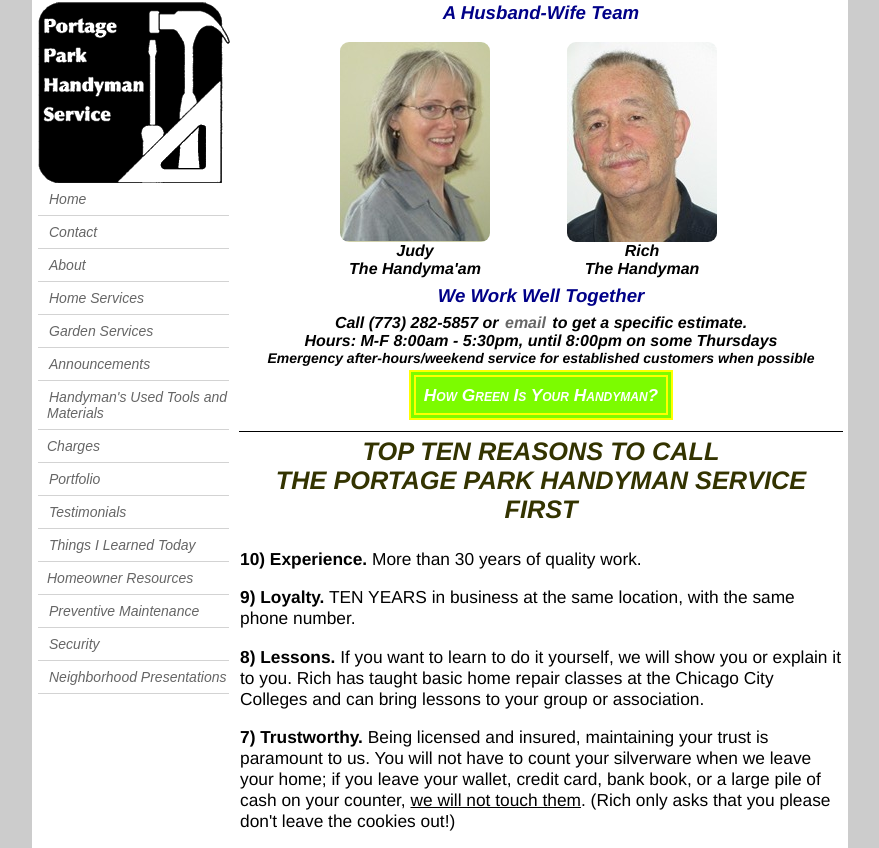
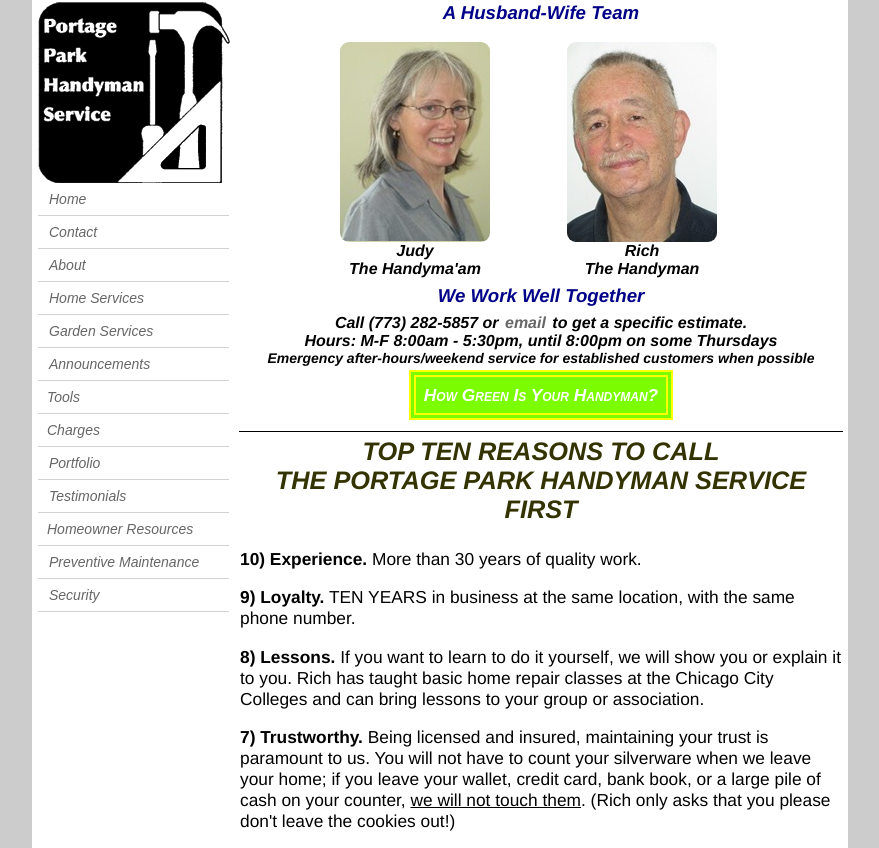
Before and after one commit to scatteredfrog/flirzelkwerp_pphm, a PHP site: page /index.php in a window 1280 px wide. Shown: the part 50-898 px from the top of the page, without its empty margins (200-1079 px from the left). Run offline with PHP 8.4, Linux system fonts and the light colour scheme.

Commit message:
Revamped menu

```diff
--- a/css/toolsmats.css
+++ b/css/toolsmats.css
@@ -85,7 +85,7 @@
 }
 
 .ftDiv { float: right; width: 240px;}
-.ftTn { position: relative; text-align: center; width: 205px; display: table-cell; vertical-align: top; }
+.ftTn { position: relative; text-align: center; float: left; width: 205px; display: block; vertical-align: top; }
 .ftSale { display: table; }
 .ftLink { font-family: "Trebuchet MS"; }
 .ftFullSize { display: none; }
--- a/favorite_tools.php
+++ b/favorite_tools.php
@@ -73,7 +73,7 @@
                     <div class="ftTn" onclick="showFullImage('<?= $row['mnemonic']; ?>')">
                         <img src="/images/rec_tools/<?= $row['mnemonic']; ?>_tn.jpg" />
                     </div>
-                    <div class="ftDiv sale saleDescription">
+                    <div class="sale saleDescription">
                         <?= $row['description']; ?>
                     </div>
                 </div>
--- a/links.html
+++ b/links.html
@@ -44,7 +44,12 @@ A.set2:hover {font-weight:bold}
 		</li>
 	<!-- For Sale -->
 		<li class="folder">
-		   <a href="toolsmats.php">Handyman's Used Tools and Materials</a>
+                    <span style="color: #666">Tools</span>
+                    <ul class="level2">
+                        <li class='sm'><a href='favorite_tools.php' class='submenu'>Recommended Tools</a></li>
+                        <li class='sm'><a href='toolsmats.php' class='submenu'>Used Tools</a></li>
+                    </ul>
+<!--		   <a href="toolsmats.php">Tools</a>-->
 		</li>
         <!-- Charges -->
                 <li class="folder">
@@ -63,10 +68,6 @@ A.set2:hover {font-weight:bold}
 		<li class="folder">
 		   <a href="testimonials.php">Testimonials</a>
 		</li>
-	<!-- TILT -->
-		<li class="folder">
-		   <a href="tilt.php">Things I Learned Today</a>
-		</li>
         <!-- Resources -->
                 <li class="folder">
                     <span style="color: #666">Homeowner Resources</span>
@@ -81,10 +82,6 @@ A.set2:hover {font-weight:bold}
 	<!-- Security -->
 		<li class="folder">
 		   <a href="security.php">Security</a>
-		</li>
-	<!-- TILT -->
-		<li class="folder">
-		   <a href="">Neighborhood Presentations</a>
 		</li>
 	</ul>
 
```
Also changed, not shown: nbproject/private/private.xml (+6 -1 lines), 1 other file.
